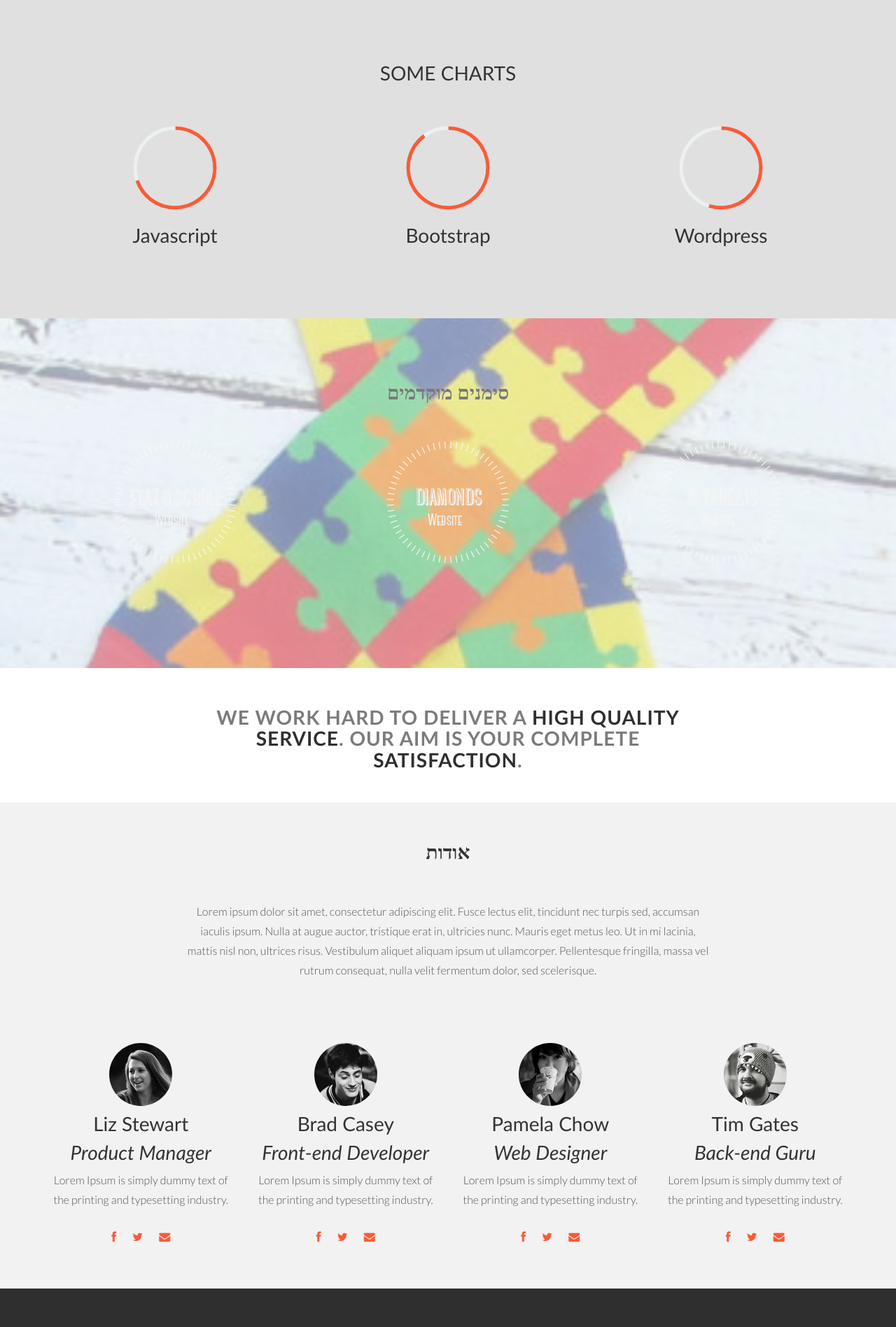
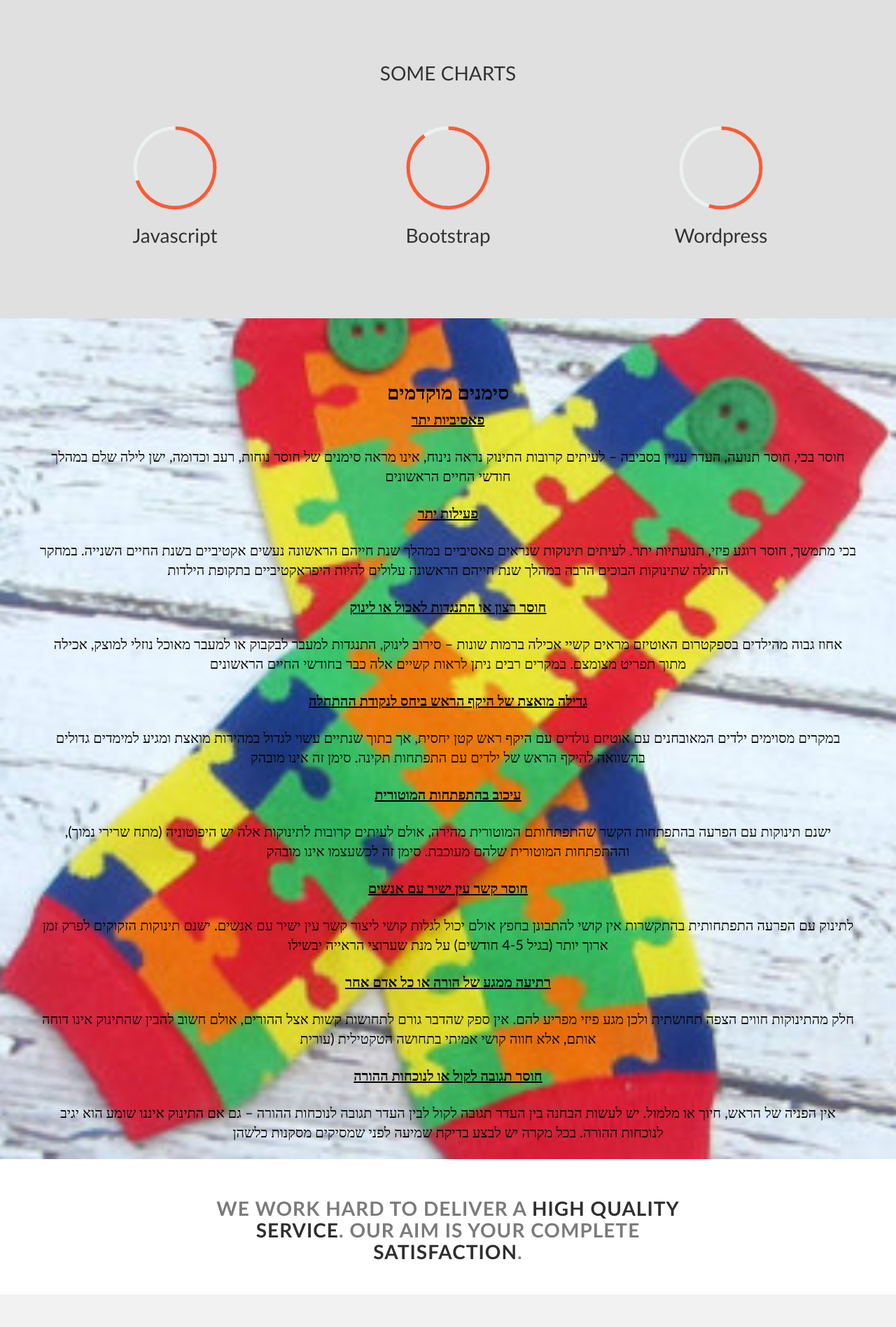
Before and after one commit to Tal-C/Early-Diagnosis-Of-Autism, a Flask app: page / in a window 1280 px wide. Shown: the part 1368-3265 px from the top of the page at 70% size. Run offline with Flask 2, Linux system fonts and the light colour scheme; some libraries are stand-ins or nearby versions.

Commit message:
minor changes

```diff
--- a/EDIA/EDIA/FlaskApp/static/css/main.css
+++ b/EDIA/EDIA/FlaskApp/static/css/main.css
@@ -127,7 +127,6 @@ a:after {
 /* Portfolio Wrap */
 #portfoliowrap {
 	background: url(../img/secong_bg.jpg) no-repeat center top;
-    opacity: 0.5;
 	margin-top: 0px;
 	padding-top:70px;
 	text-align:center;
@@ -149,7 +148,7 @@ a:after {
 
 
 #portfoliowrap h3 {
-	color: #000000;
+	color: black;
     font-size: 28px;
     font-weight: 300;
     font-family: Calibri;
@@ -157,6 +156,12 @@ a:after {
 
 .port-space {
 	padding-bottom: 20px;
+}
+
+#portfoliowrap p {
+    color: black;
+    font-family: Calibri;
+    font-size: 20px;
 }
 
 
--- a/EDIA/EDIA/FlaskApp/templates/index.html
+++ b/EDIA/EDIA/FlaskApp/templates/index.html
@@ -1,6 +1,6 @@
 
 <!DOCTYPE html>
-<html lang="en">
+<html lang="he">
 <head>
     <meta charset="utf-8">
     <meta name="viewport" content="width=device-width, initial-scale=1.0">
@@ -187,17 +187,23 @@
         <div class="container">
             <div class="row">
                 <h3><b>סימנים מוקדמים</b></h3>
-                <br>
-                <br>
-                <div class="col-lg-4 port-space">
-                    <a href="item.html"><img src="{{url_for('static', filename='img/work1.png')}} "></a>
-                </div>
-                <div class="col-lg-4 port-space">
-                    <a href="item.html"><img src="{{url_for('static', filename='img/work2.png')}} "></a>
-                </div>
-                <div class="col-lg-4 port-space">
-                    <a href="item.html"><img src="{{url_for('static', filename='img/work3.png')}} "></a>
-                </div>
+                <p><b><u>פאסיביות יתר</u></b></p>
+                <p>חוסר בכי, חוסר תנועה, העדר עניין בסביבה – לעיתים קרובות התינוק נראה נינוח, אינו מראה סימנים של חוסר נוחות, רעב וכדומה, ישן לילה שלם במהלך חודשי החיים הראשונים</p>
+                <p><b><u> פעילות יתר</u></b></p>
+                <p>בכי מתמשך, חוסר רוגע פיזי, תנועתיות יתר. לעיתים תינוקות שנראים פאסיביים במהלך שנת חייהם הראשונה נעשים אקטיביים בשנת החיים השנייה. במחקר התגלה שתינוקות הבוכים הרבה במהלך שנת חייהם הראשונה עלולים להיות היפראקטיביים בתקופת הילדות</p>
+                <p><b><u> חוסר רצון או התנגדות לאכול או לינוק</u></b></p>
+                <p>אחוז גבוה מהילדים בספקטרום האוטיזם מראים קשיי אכילה ברמות שונות – סירוב לינוק, התנגדות למעבר לבקבוק או למעבר מאוכל נוזלי למוצק, אכילה מתוך תפריט מצומצם. במקרים רבים ניתן לראות קשיים אלה כבר בחודשי החיים הראשונים</p>
+                <p><b><u>גדילה מואצת של היקף הראש ביחס לנקודת ההתחלה</u></b></p>
+                <p>במקרים מסוימים ילדים המאובחנים עם אוטיזם נולדים עם היקף ראש קטן יחסית, אך בתוך שנתיים עשוי  לגדול במהירות מואצת ומגיע למימדים גדולים בהשוואה להיקף הראש של ילדים עם התפתחות תקינה. סימן זה אינו מובהק</p>
+                <p><b><u>עיכוב בהתפתחות המוטורית</u></b></p>
+                <p>ישנם תינוקות עם הפרעה בהתפתחות הקשר שהתפתחותם המוטורית מהירה, אולם לעיתים קרובות לתינוקות אלה יש היפוטוניה (מתח שרירי נמוך), וההתפתחות המוטורית שלהם מעוכבת. סימן זה לכשעצמו אינו מובהק</p>
+                <p><b><u>חוסר קשר עין ישיר עם אנשים</u></b></p>
+                <p>לתינוק עם הפרעה התפתחותית בהתקשרות אין קושי להתבונן בחפץ אולם יכול לגלות קושי ליצור קשר עין ישיר עם אנשים. ישנם תינוקות הזקוקים לפרק זמן ארוך יותר (בגיל 4-5 חודשים) על מנת שערוצי הראייה יבשילו</p>
+                <p><b><u>רתיעה ממגע של הורה או כל אדם אחר</u></b></p>
+                <p>חלק מהתינוקות חווים הצפה תחושתית ולכן מגע פיזי מפריע להם. אין ספק שהדבר גורם לתחושות קשות אצל ההורים, אולם חשוב להבין שהתינוק אינו דוחה אותם, אלא חווה קושי אמיתי בתחושה הטקטילית (עורית</p>
+                <p><b><u>חוסר תגובה לקול או לנוכחות ההורה</u></b></p>
+                <p>אין הפניה של הראש, חיוך או מלמול. יש לעשות הבחנה בין העדר תגובה לקול לבין העדר תגובה לנוכחות ההורה – גם אם התינוק איננו שומע הוא יגיב לנוכחות ההורה. בכל מקרה יש לבצע בדיקת שמיעה לפני שמסיקים מסקנות כלשהן </p>
+
             </div>
         </div><!-- /container -->
     </div><!-- /portfoliowrap -->
```
